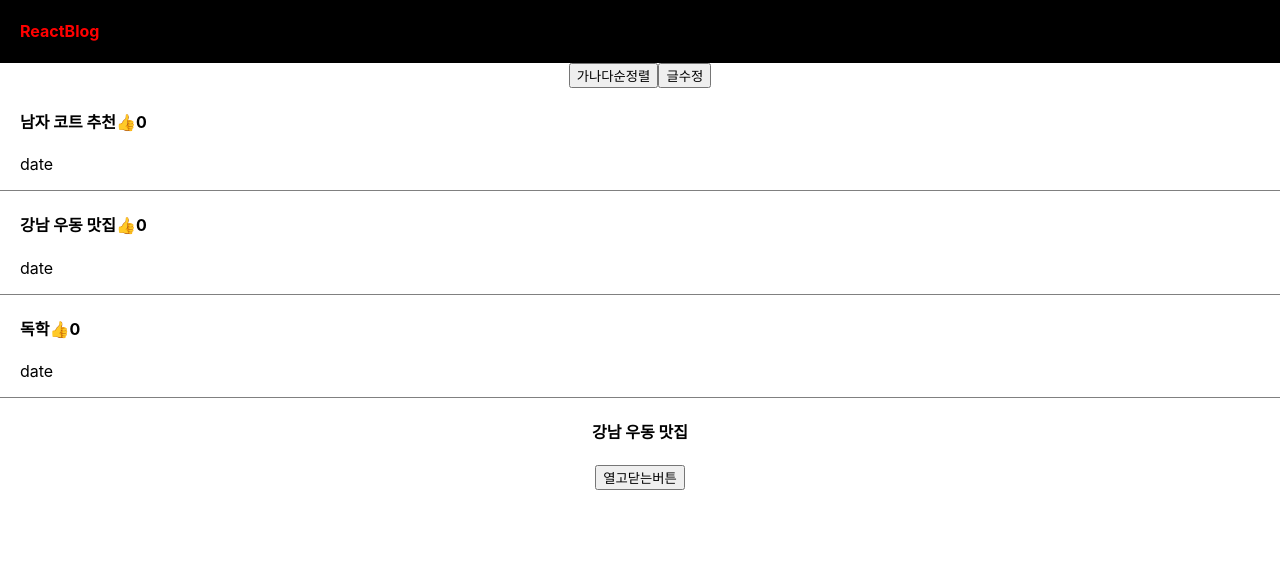
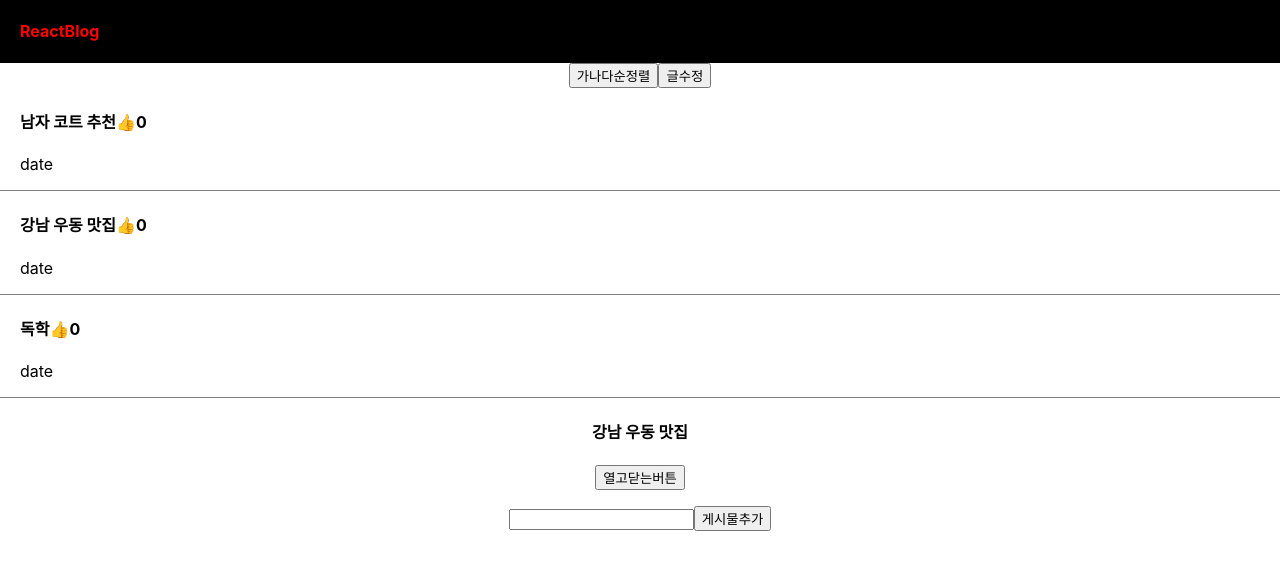
Before and after one commit to ByeongHoon00/react-practice, a React (Create React App) app in the folder blog_practice/: page / in a window 1280 px wide. Shown: the top 570 px of the page. Built offline with nearby package versions, Linux system fonts and the light colour scheme.

Commit message:
input에 대한 내용추가

```diff
--- a/blog_practice/src/App.js
+++ b/blog_practice/src/App.js
@@ -17,6 +17,7 @@ function App() {
   let [logo, setLogo] = useState('ReactBlog');
   let [좋아요, 좋아요변경] = useState([0, 0, 0]);
   let [modal, modal함수] = useState(false);
+  let [입력값, 입력값변경] = useState('');
   // a는 state에 보관했던 자료가 나옴, b는 state 변경을 도와주는 함수
 
   function 함수() {
@@ -81,6 +82,21 @@ function App() {
         열고닫는버튼
       </button>
       {modal === true ? <Modal 글={글제목}></Modal> : null}
+      <p></p>
+      <input
+        onChange={(e) => {
+          입력값변경(e.target.value);
+        }}
+      ></input>
+      <button
+        onClick={() => {
+          let newtitlelist = [...글제목];
+          newtitlelist.push(입력값);
+          글제목변경(newtitlelist);
+        }}
+      >
+        게시물추가
+      </button>
     </div>
   );
 }
```
